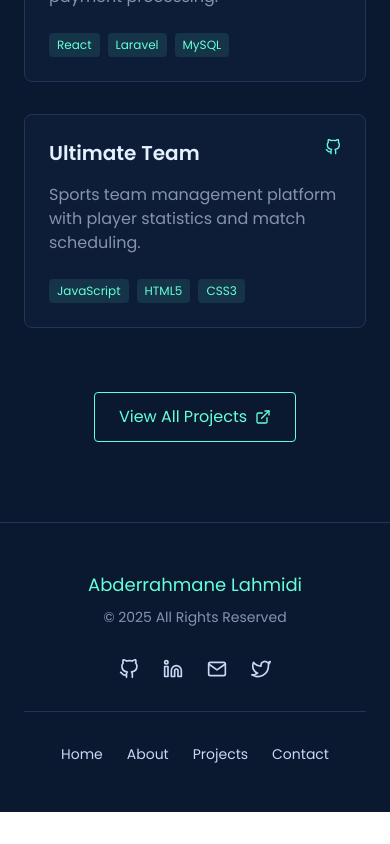
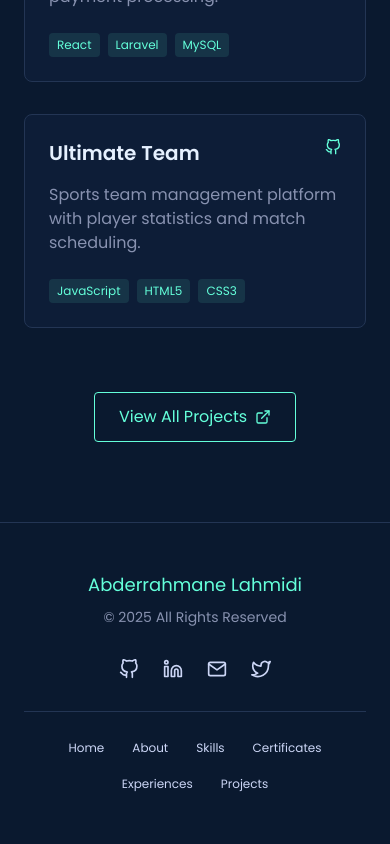
Before and after one commit to Abderrahmanlahmidi/Abderrahmane-Lahmidi, a React (Vite) app: page / in a window 390 px wide. Shown: the part 7126-7970 px from the top of the page. Before the commit the page ends 7938 px from the top, so only its background shows below. Built offline with nearby package versions, Linux system fonts and the light colour scheme; the HTML template or start-up script is replaced by a standard one.

Commit message:
fix the responsive in the foote

```diff
--- a/src/components/Footer.jsx
+++ b/src/components/Footer.jsx
@@ -72,23 +72,25 @@ const Footer = () => {
           </div>
         </motion.div>
 
-        {/* Mobile navigation */}
+        {/* Mobile navigation - optimized for small screens */}
 <motion.div
   initial={{ opacity: 0 }}
   whileInView={{ opacity: 1 }}
   transition={{ delay: 0.3 }}
   viewport={{ once: true }}
-          className="md:hidden mt-8 pt-8 border-t border-[#233554]"
+  className="lg:hidden mt-8 pt-6 border-t border-[#233554]"
 >
-          <nav className="flex justify-center gap-6">
-            {['Home', 'About', 'Projects', 'Contact'].map((item) => (
-              <a
+  <nav className="flex flex-wrap justify-center gap-3 px-4">
+    {['Home', 'About', 'Skills', 'Certificates', 'Experiences', 'Projects'].map((item) => (
+      <motion.a
         key={item}
         href={`#${item.toLowerCase()}`}
-                className="text-[#CCD6F6] hover:text-[#64FFDA] transition-colors text-sm"
+        className="text-[#CCD6F6] hover:text-[#64FFDA] transition-colors text-xs sm:text-sm px-2 py-1"
+        whileHover={{ scale: 1.05 }}
+        whileTap={{ scale: 0.95 }}
       >
         {item}
-              </a>
+      </motion.a>
     ))}
   </nav>
 </motion.div>
```
Lines whose indentation alone changed are shown as unchanged.
